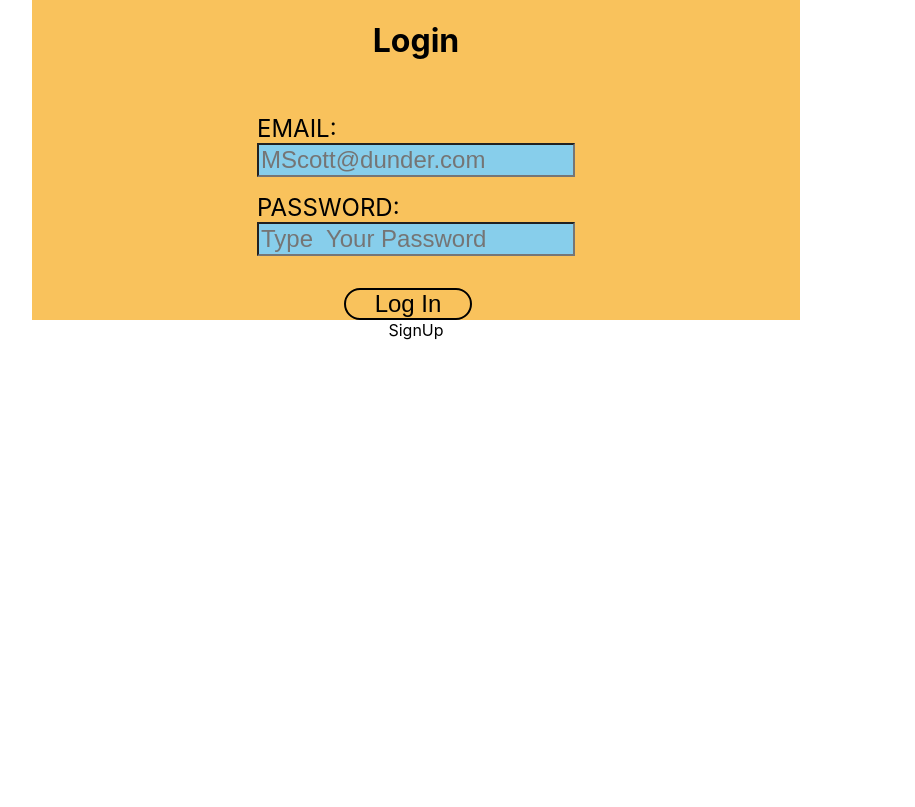
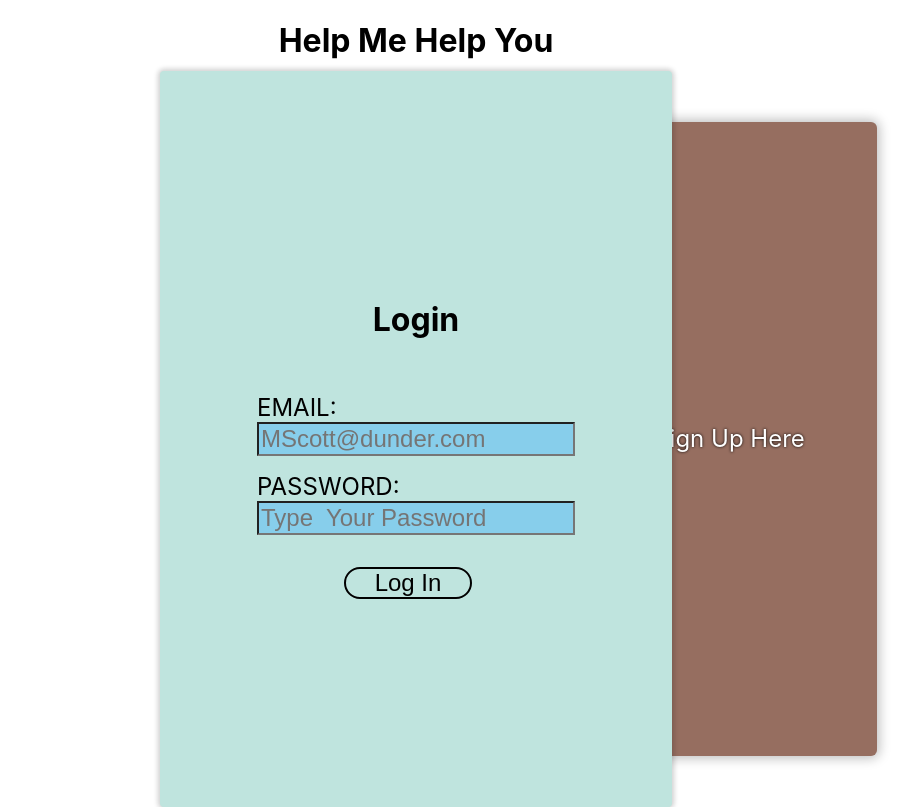
Before and after one commit to alan-mak/Final, a React (Create React App) app in the folder front-end/: page / in a window 1280 px wide. Shown: the whole page, without its empty margins (224-1139 px from the left). Built offline with nearby package versions, Linux system fonts and the light colour scheme.

Commit message:
Animated login/register

```diff
--- a/front-end/src/App.css
+++ /dev/null
@@ -1,3 +0,0 @@
-.App {
-  text-align: center;
-}
--- a/front-end/src/App.jsx
+++ b/front-end/src/App.jsx
@@ -1,4 +1,4 @@
-import './App.css';
+import './App.scss';
 import React from 'react';
 import Button from './components/Button'
 import Image from './components/Image'
@@ -40,23 +40,25 @@ class App extends React.Component {
       isLogin: true,
     }
   }
+
   changeState() {
     const { isLogin } = this.state;
     if(isLogin) {
-      this.rightSide.classList.remove("right");
-      this.rightSide.classList.add("left")
+      this.side.classList.remove("right");
+      this.side.classList.add("left")
     } else {
-      this.rightSide.classList.remove("left")
-      this.rightSide.classList.add("right")
+      this.side.classList.remove("left")
+      this.side.classList.add("right")
     }
     this.setState(prevState => ({ isLogin: !prevState.isLogin }))
   }
 
   render() {
     const { isLogin } = this.state;
-    const current = isLogin ? "SignUp" : "Login";
+    const current = isLogin ? "Sign Up Here" : "Log In Here";
     const currentActive = isLogin ? "login" : "signUp"
     return (
+      <div className="Title"><h1>Help Me Help You</h1>
       <div className="App">
         <div className="login">
           <div className="container" ref={ref => (this.container = ref)}>
@@ -67,22 +69,24 @@ class App extends React.Component {
             <SignUp baseRef={ref => (this.current = ref)}/>
           )}
         </div>
-        <RightSide
+        <Side
           current={current}
           currentActive={currentActive}
-          baseRef={ref => (this.rightSide = ref)}
+          baseRef={ref => (this.side = ref)}
           onClick={this.changeState.bind(this)}/>
       </div>
+    </div>
     </div>
     )
   }
 }
 
-const RightSide = props => {
+const Side = props => {
   return (
-    <div className="right-side" ref={props.baseRef} onClick={props.onClick}>
+    // This initializes the two wings
+    <div className="right-side right" ref={props.baseRef} onClick={props.onClick}>
       <div className="inner-container">
-        <div className="text">{props.current}</div>
+        <div className="option">{props.current}</div>
       </div>
     </div>
   )}
--- /dev/null
+++ b/front-end/src/App.scss
@@ -0,0 +1,74 @@
+.Title {
+  h1 {
+    display: flex;
+    justify-content: center;
+  }
+  .App {
+    text-align: center;
+    display: flex;
+    justify-content: center;
+    .login {
+      width: 40%;
+      height: 40em;
+      min-height: 44em;
+      display: flex;
+      justify-content: center;
+      align-items: center;
+      margin-top: 5px;
+      position: relative;
+      z-index: 99;
+      .container {
+        display: flex;
+        justify-content: center;
+        align-items: center;
+        background-color: #BFE4DE;
+        box-shadow: 0px 0px 5px 2px rgba(15, 15, 15, 0.2);
+        border-radius: 4px;
+        position: relative;
+        z-index: 99;
+        width: 100%;
+        height: 100%;
+        z-index: 99;
+        padding: 1em 1em;
+      }
+      .right-side {
+        display: flex;
+        flex-direction: column;
+        justify-content: center;
+        height: 90%;
+        background-color: #966E60;
+        width: 100%;
+        position: absolute;
+        right: -34%;
+        border-radius: 6px;
+        z-index: 1;
+        transition: all 400ms ease-in-out;
+        cursor: pointer;
+        box-shadow: 0px 0px 12px 2px rgba(15, 15, 15, 0.281);
+
+        &.right {
+          right: -40%;
+          align-items: flex-end;
+          &:hover {
+            right: -45%;
+          }
+        }
+        &.left {
+          right: 40%;
+          align-items: flex-start;
+          &:hover {
+            right: 45%;
+          }
+        }
+        .option {
+          font-size: 1.5rem;
+          color: #fff;
+          border-color: #fff;
+          text-shadow: #000 0px 0px 3px;
+          margin-right: 3em;
+          margin-left: 3em;
+        }
+      }
+    }
+  }
+}
--- a/front-end/src/components/TextBox.scss
+++ b/front-end/src/components/TextBox.scss
@@ -4,6 +4,5 @@ div.container {
   div {
     display: flex;
     justify-content: center;
-    background-color: #F9C25C;
   }
 }
```
